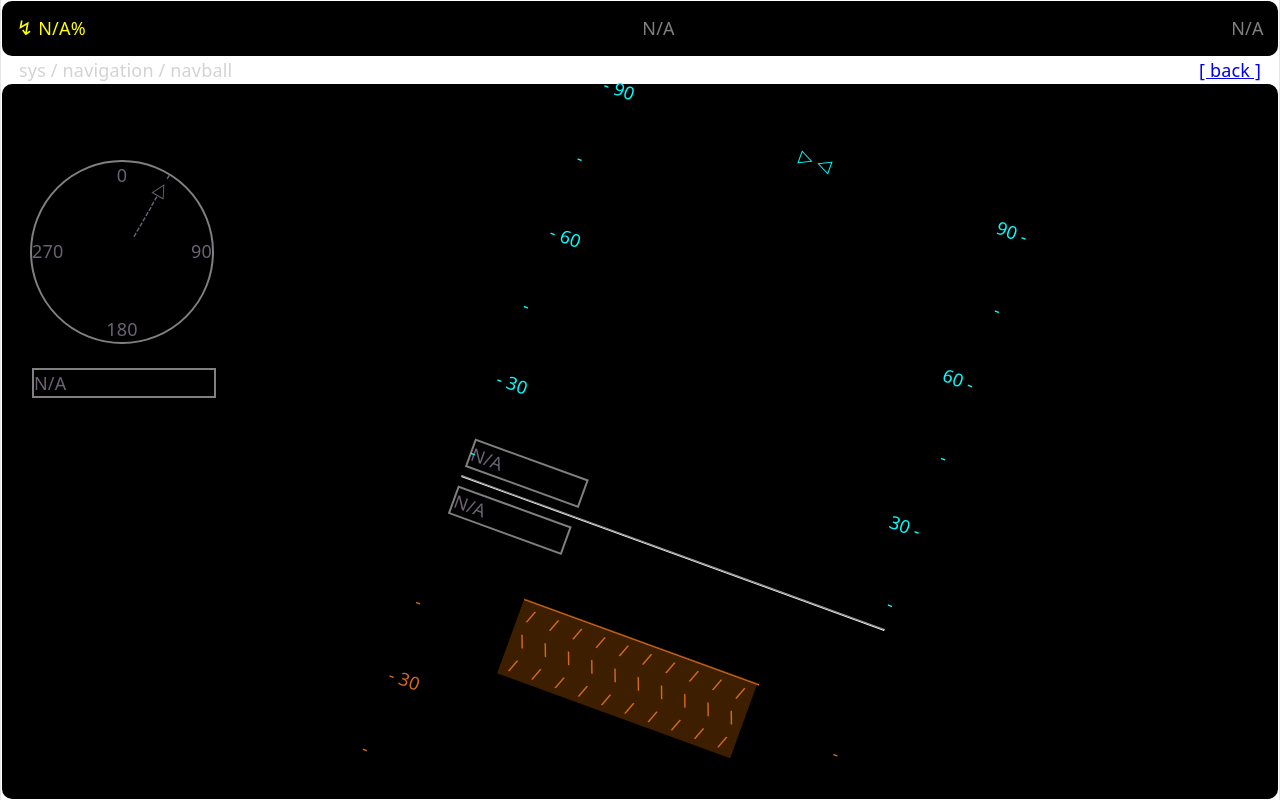
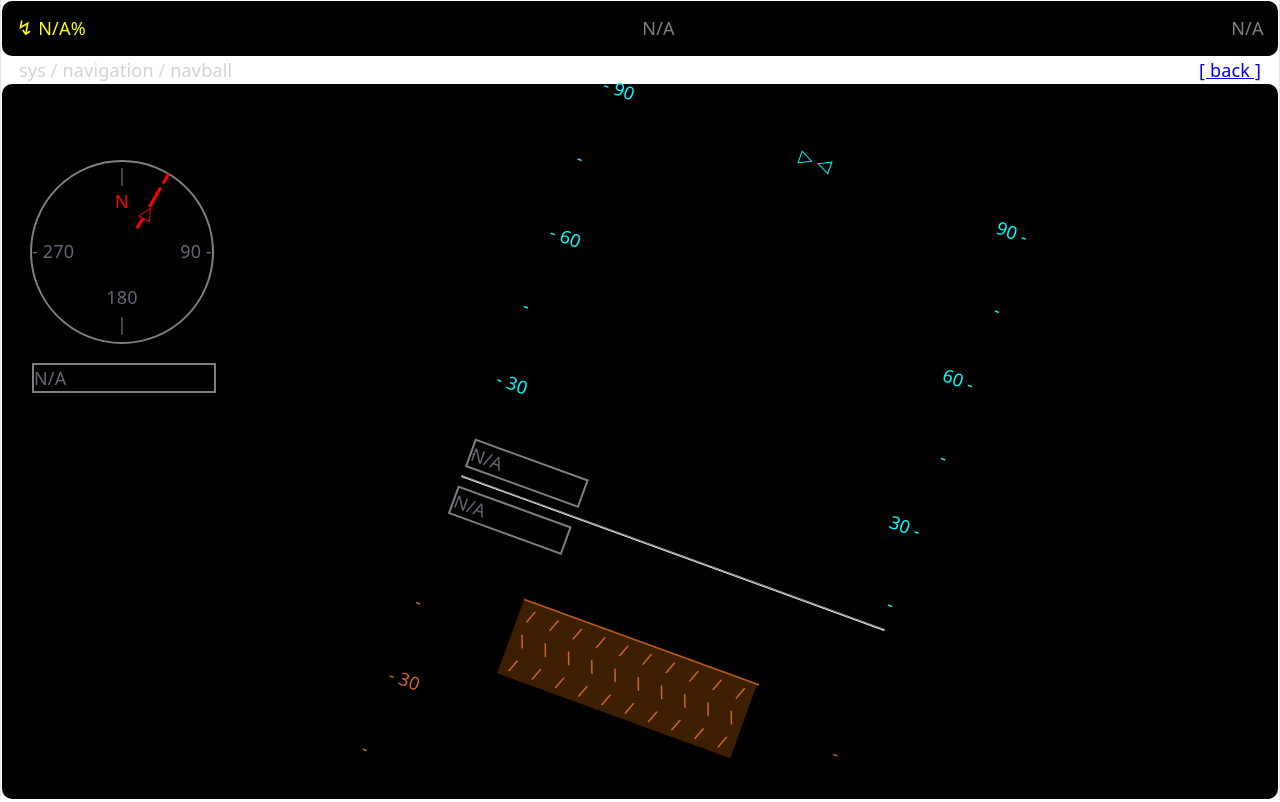
Before and after one commit to MRBT7274/mars-mfd, a React (Vite) app in the folder mars-mfd/: page /nav/navball in a window 1280 px wide. Shown: the top 802 px of the page. Built offline with nearby package versions, Linux system fonts and the light colour scheme; no server answers.

Commit message:
style: fleshed out compass and attitude indicators for pretty sake

```diff
--- a/mars-mfd/src/components/Navball.tsx
+++ b/mars-mfd/src/components/Navball.tsx
@@ -42,42 +42,6 @@ function Navball() {
             <div className="box-body">
 
                 <div style={{
-                    position: "absolute",
-                    top: "20vh",
-                    left: "30px",
-                }}>
-                    <div style={{
-                        borderColor: "gray", borderWidth: "2px", borderStyle: "solid", borderRadius: "10rem",
-                        width: "10rem", height: "10rem"
-                    }}>
-                        <div style={{
-                            position: "relative", display: "flex", flexDirection: "column", justifyContent: "space-between",
-                            height: "10rem"
-                        }}>
-                            <p>0</p>
-                            <p>180</p>
-                        </div>
-
-                        <div style={{
-                            position: "relative", display: "flex", flexDirection: "row", justifyContent: "space-between",
-                            width: "10rem", top: "-58%"
-                        }}>
-                            <p>270</p>
-                            <p>90</p>
-                        </div>
-
-                        <div style={{
-                            borderColor: "gray", borderWidth: "2px", borderStyle: "solid", width: "100%", textAlign: "left"
-                        }}>{datalink?.pitch == undefined? "N/A" : "hdg: " + Math.floor(datalink.pitch) + " ⇔"}</div>
-                    </div>
-
-                    <div style={{position: "relative", bottom: "5.8rem", rotate: datalink?.heading - 90 + "deg", textAlign: "right"}}>
-                        --------▷ -
-                    </div>
-
-                </div>
-
-                <div style={{
                     textAlign: "center",
                     position: "absolute",
                     top: window.innerHeight / 2 + "px",
@@ -119,13 +83,17 @@ function Navball() {
                     </div>
 
                     <div style={{
-                        borderColor: "gray", borderWidth: "2px", borderStyle: "solid", width: "6.5rem", textAlign: "left"
+                        borderColor: "gray", borderWidth: "2px", borderStyle: "solid", width: "6.5rem", textAlign: "left",
+                        zIndex: "1", position: "relative",
+                        backgroundColor: "rgba(0, 0 , 0, 0.6)"
                     }}>{datalink?.roll == undefined? "N/A" : "roll: " + Math.floor(datalink.roll) + " ↻"}</div>
 
-                    <hr style={{width: "35vw"}} />
+                    <hr style={{width: "35vw", borderWidth: "1.5px", zIndex: "1", position: "relative"}} />
 
                     <div style={{
-                        borderColor: "gray", borderWidth: "2px", borderStyle: "solid", width: "6.5rem", textAlign: "left"
+                        borderColor: "gray", borderWidth: "2px", borderStyle: "solid", width: "6.5rem", textAlign: "left",
+                        zIndex: "1", position: "relative",
+                        backgroundColor: "rgba(0, 0 , 0, 0.6)"
                     }}>{datalink?.pitch == undefined? "N/A" : "pitch: " + Math.floor(datalink.pitch) + " ⇕"}</div>
 
                     <div style={{position: "relative", overflowY: "clip", transform: "translate(0%, "+ datalink?.pitch +"%)", color: "chocolate"}}>
@@ -173,6 +141,50 @@ function Navball() {
                         </div>
                     </div>
                 </div>
+
+                <div style={{
+                    position: "absolute",
+                    top: "20vh",
+                    left: "30px",
+                    backgroundColor: "rgba(0, 0, 0, 0.6)"
+                }}>
+                    <div style={{
+                        borderColor: "gray", borderWidth: "2px", borderStyle: "solid", borderRadius: "10rem",
+                        width: "10rem", height: "10rem"
+                    }}>
+                        <div style={{
+                            position: "relative", display: "flex", flexDirection: "column", justifyContent: "space-between",
+                            height: "9.7rem"
+                        }}>
+                            <div>
+                                <p>|</p>
+                                <p style={{color: "red"}}>N</p>
+                            </div>
+                            <div>
+                                <p>180</p>
+                                <p>|</p>
+                            </div>
+                        </div>
+
+                        <div style={{
+                            position: "relative", display: "flex", flexDirection: "row", justifyContent: "space-between",
+                            width: "10rem", top: "-55%"
+                        }}>
+                            <p>- 270</p>
+                            <p>90 -</p>
+                        </div>
+
+                        <div style={{
+                            borderColor: "gray", borderWidth: "2px", borderStyle: "solid", width: "100%", textAlign: "left"
+                        }}>{datalink?.heading == undefined? "N/A" : "hdg: " + Math.floor(datalink.heading) + " ⇔"}</div>
+                    </div>
+
+                    {/*HEADING ARROW*/}
+                    <div style={{position: "relative", bottom: "5.8rem", rotate: datalink?.heading - 90 + "deg", textAlign: "right"}}>
+                        <p style={{color: "red", fontWeight: "900"}}>━▷━━ ━</p>
+                    </div>
+
+                </div>
             </div>
         </>
   )
```
